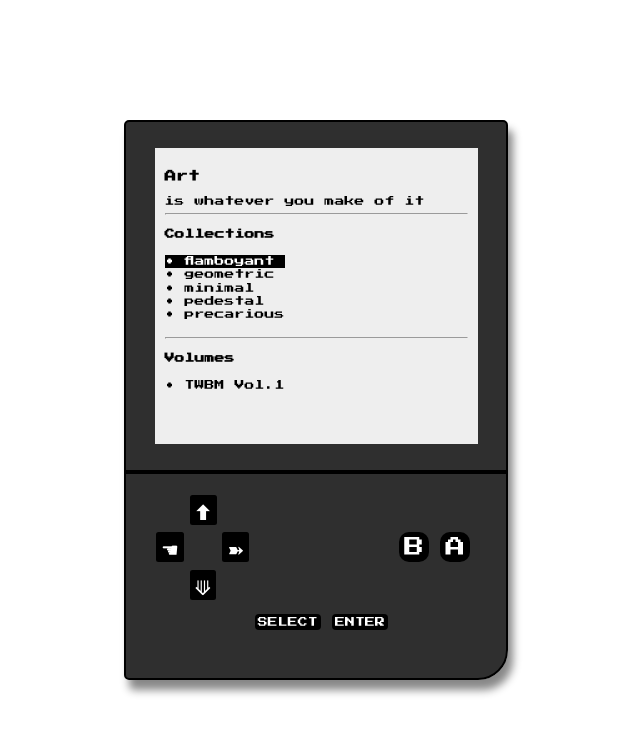
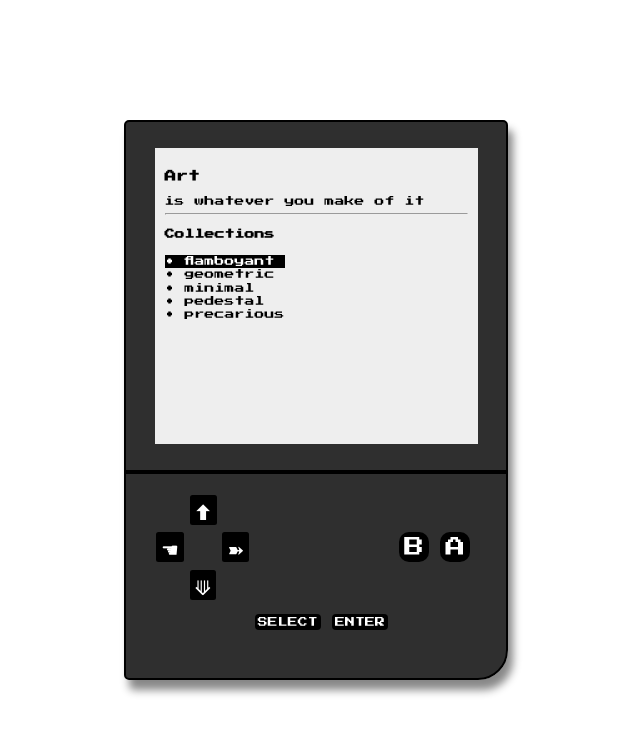
Before and after one commit to majsdev/majsdev.github.io, a React (Create React App) app: page /art in a window 1280 px wide. Shown: the top 734 px of the page, without its empty margins (324-964 px from the left). Built offline with nearby package versions, Linux system fonts and the light colour scheme.

Commit message:
Update Art.js

```diff
--- a/src/pages/art/Art.js
+++ b/src/pages/art/Art.js
@@ -4,7 +4,6 @@ import * as themes from "./themes";
 import { SELECTED_ITEM } from "../includes/cssClasses";
 import ArtDisplay from "./ArtDisplay";
 import { ScreenContext } from "../../App";
-import twbm from "./assets/twbm-vol1-ed1.pdf";
 
 function Art(props) {
   const { screenItems, dispatch } = React.useContext(ScreenContext);
@@ -90,9 +89,6 @@ function Art(props) {
 
         {routesJSX}
       </Switch>
-      <hr/>
-      <h4>Volumes</h4>
-      <a href={twbm} target="_blank">• TWBM Vol.1</a>
     </div>
   );
 }
```
